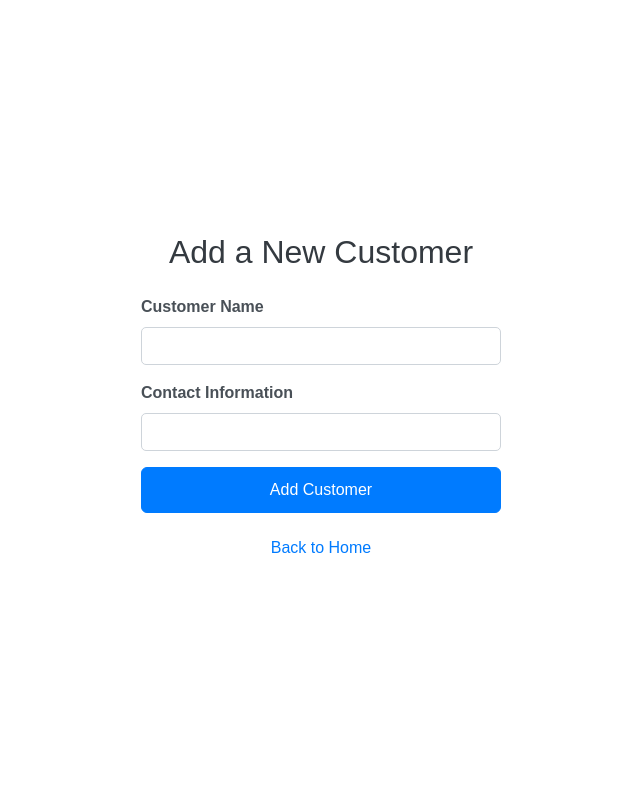
After one commit to WillsPrettyLxzy/CIS344-fall2024-finalproject, a PHP site: page /addCustomers.php in a window 1280 px wide. The commit adds this page. Shown: the whole page, without its empty margins (319-959 px from the left). Run offline with PHP 8.4, Linux system fonts and the light colour scheme.

Commit message:
Add files via upload

```diff
--- /dev/null
+++ b/templates/addCustomers.php
@@ -0,0 +1,143 @@
+<?php
+// Include the RestaurantDatabase class
+include_once '../restaurant_database.php';
+
+// Initialize the database connection
+$restaurantDB = new RestaurantDatabase();
+
+// Handle form submission
+if ($_SERVER['REQUEST_METHOD'] === 'POST') {
+    $customerName = $_POST['customer_name'];
+    $contactInfo = $_POST['contact_info'];
+
+    // Add customer to the database
+    $restaurantDB->addCustomer($customerName, $contactInfo);
+
+    // Redirect with a success message
+    header('Location: viewCustomers.php?message=Customer+added+successfully');
+    exit;
+}
+?>
+
+<!DOCTYPE html>
+<html lang="en">
+<head>
+    <meta charset="UTF-8">
+    <meta name="viewport" content="width=device-width, initial-scale=1.0">
+    <title>Add Customer - Restaurant Management</title>
+    <!-- Include Bootstrap CSS (you can use CDN or local file) -->
+    <link href="https://cdn.jsdelivr.net/npm/bootstrap@5.3.0-alpha1/dist/css/bootstrap.min.css" rel="stylesheet" integrity="sha384-GLhlTQ8iRABQbWvxBzRn7Hk2XU5i5f5r9gOkK9m07V9eSTkSO2v8fgpg6e7mWk0a" crossorigin="anonymous">
+
+    <!-- Custom Styles -->
+    <style>
+        body {
+            font-family: 'Arial', sans-serif;
+            background-color: #f8f9fa;
+        }
+
+        .container {
+            background-color: white;
+            border-radius: 8px;
+            box-shadow: 0 0 15px rgba(0, 0, 0, 0.1);
+            padding: 30px;
+        }
+
+        h1 {
+            font-size: 2rem;
+            color: #343a40;
+            margin-bottom: 20px;
+        }
+
+        .form-label {
+            font-weight: 600;
+            color: #495057;
+        }
+
+        .form-control {
+            border-radius: 5px;
+            border-color: #ced4da;
+        }
+
+        .form-control:focus {
+            border-color: #007bff;
+            box-shadow: 0 0 0 0.2rem rgba(0, 123, 255, 0.25);
+        }
+
+        .btn-primary {
+            background-color: #007bff;
+            border-color: #007bff;
+            padding: 10px 20px;
+            font-size: 1rem;
+            width: 100%;
+        }
+
+        .btn-primary:hover {
+            background-color: #0056b3;
+            border-color: #0056b3;
+        }
+
+        .btn-link {
+            text-decoration: none;
+            color: #007bff;
+        }
+
+        .btn-link:hover {
+            text-decoration: underline;
+        }
+
+        .text-center {
+            text-align: center;
+        }
+
+        .mb-3 {
+            margin-bottom: 20px;
+        }
+
+        .mt-3 {
+            margin-top: 20px;
+        }
+
+        .col-md-6, .col-lg-4 {
+            max-width: 100%;
+        }
+
+        @media (max-width: 767px) {
+            .container {
+                padding: 20px;
+            }
+            .col-md-6 {
+                max-width: 100%;
+            }
+        }
+    </style>
+</head>
+<body>
+    <div class="container d-flex justify-content-center align-items-center min-vh-100">
+        <div class="col-md-6 col-lg-4">
+            <h1 class="text-center mb-4">Add a New Customer</h1>
+            <form action="addCustomer.php" method="POST">
+                <div class="mb-3">
+                    <label for="customer_name" class="form-label">Customer Name</label>
+                    <input type="text" class="form-control" id="customer_name" name="customer_name" required>
+                </div>
+
+                <div class="mb-3">
+                    <label for="contact_info" class="form-label">Contact Information</label>
+                    <input type="text" class="form-control" id="contact_info" name="contact_info" required>
+                </div>
+
+                <div class="text-center">
+                    <button type="submit" class="btn btn-primary">Add Customer</button>
+                </div>
+            </form>
+            <div class="text-center mt-3">
+                <a href="home.php?action=home" class="btn btn-link">Back to Home</a>
+            </div>
+        </div>
+    </div>
+
+    <!-- Optional JavaScript -->
+    <script src="https://cdn.jsdelivr.net/npm/@popperjs/core@2.11.6/dist/umd/popper.min.js" integrity="sha384-oBqDVmMz4fnFO9gyb2z8q7z5L0Xj68y8Q44aGpdQWq7ZfYfY9es35JPjK0HU5yImT" crossorigin="anonymous"></script>
+    <script src="https://cdn.jsdelivr.net/npm/bootstrap@5.3.0-alpha1/dist/js/bootstrap.min.js" integrity="sha384-pzjw8f+ua7Kw1TIq0+NfEXoCp9e2dmHtC6FOkNQ2mOS9Glv7gbi6beV9vG3+5mOg" crossorigin="anonymous"></script>
+</body>
+</html>
```
Also changed, not shown: templates/home.php (+14 -2 lines), templates/viewCustomers.php (added, +112 -0 lines).
